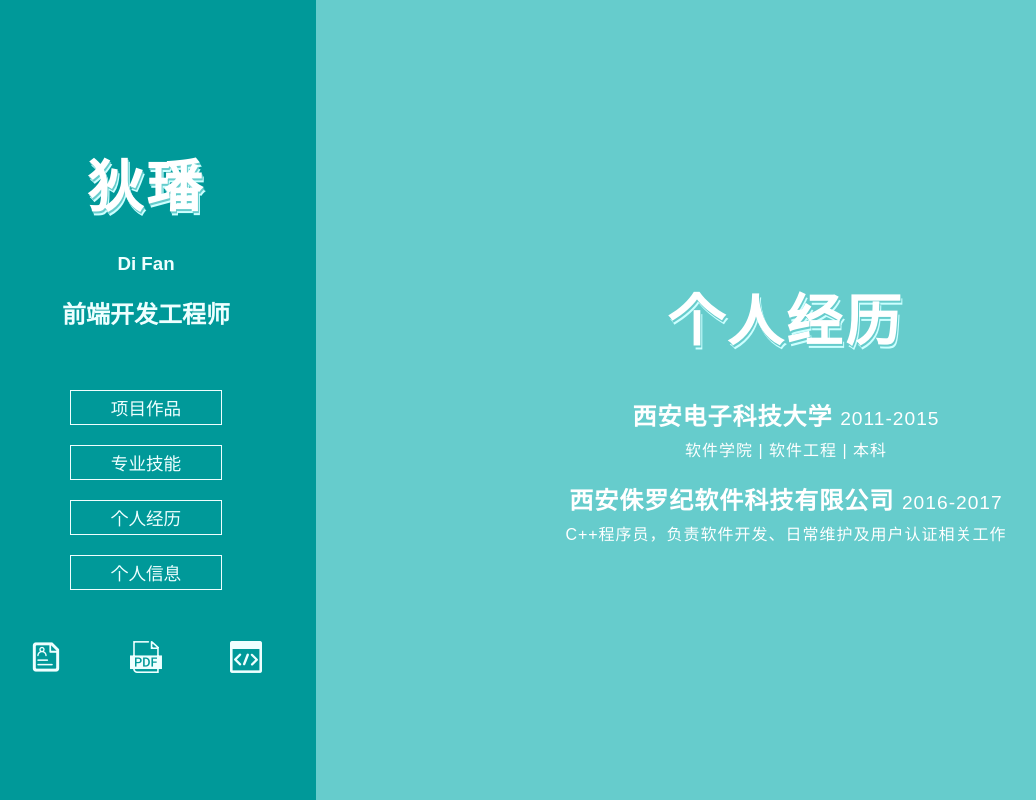
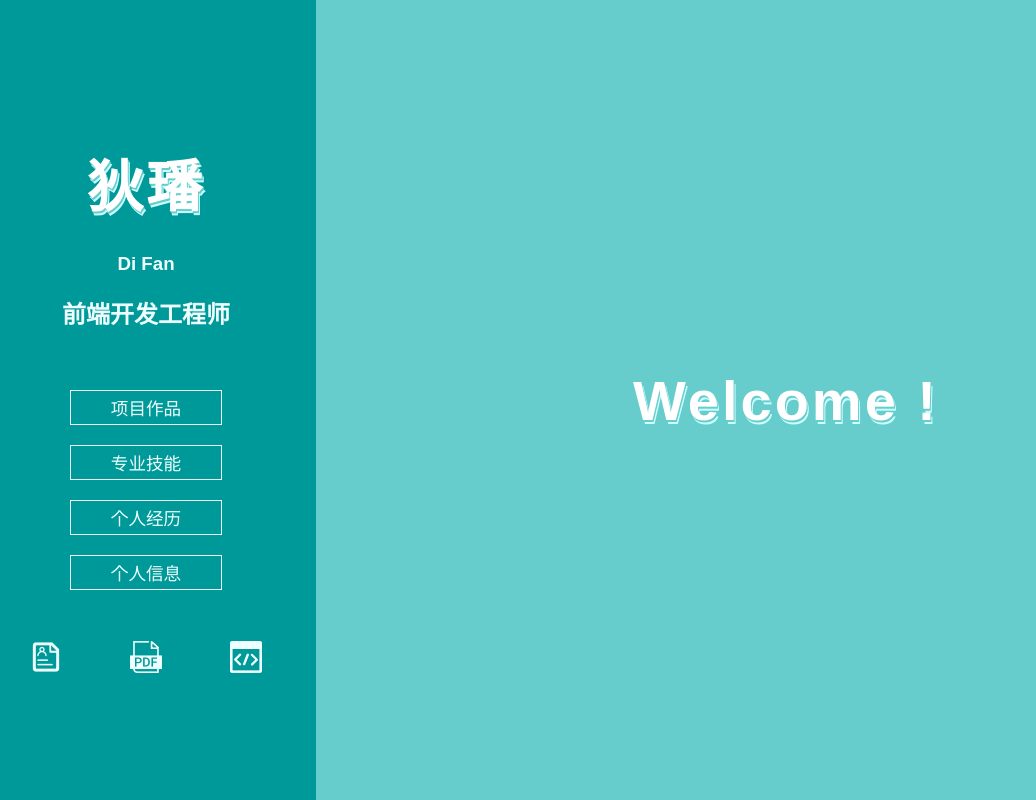
Before and after one commit to Nicole0320/Nicole0320.github.io, a React (Create React App) app: page / in a window 1280 px wide. Shown: the whole page, without its empty margins (24-1060 px from the left). Built offline with nearby package versions, Linux system fonts and the light colour scheme.

Commit message:
添加欢迎页

```diff
--- a/src/MainPage.js
+++ b/src/MainPage.js
@@ -22,10 +22,11 @@ export default class MainPage extends Component{
             case 'Exprience':
                 return <Exprience />;
             default:
-                // return(
-                //     <div>Welcome</div>
-                // );
-                return <Exprience />;
+                return(
+                    <div className="MainPage">
+                        <h1 className="title">Welcome !</h1>
+                    </div>
+                );
         }
     }
 }
```
